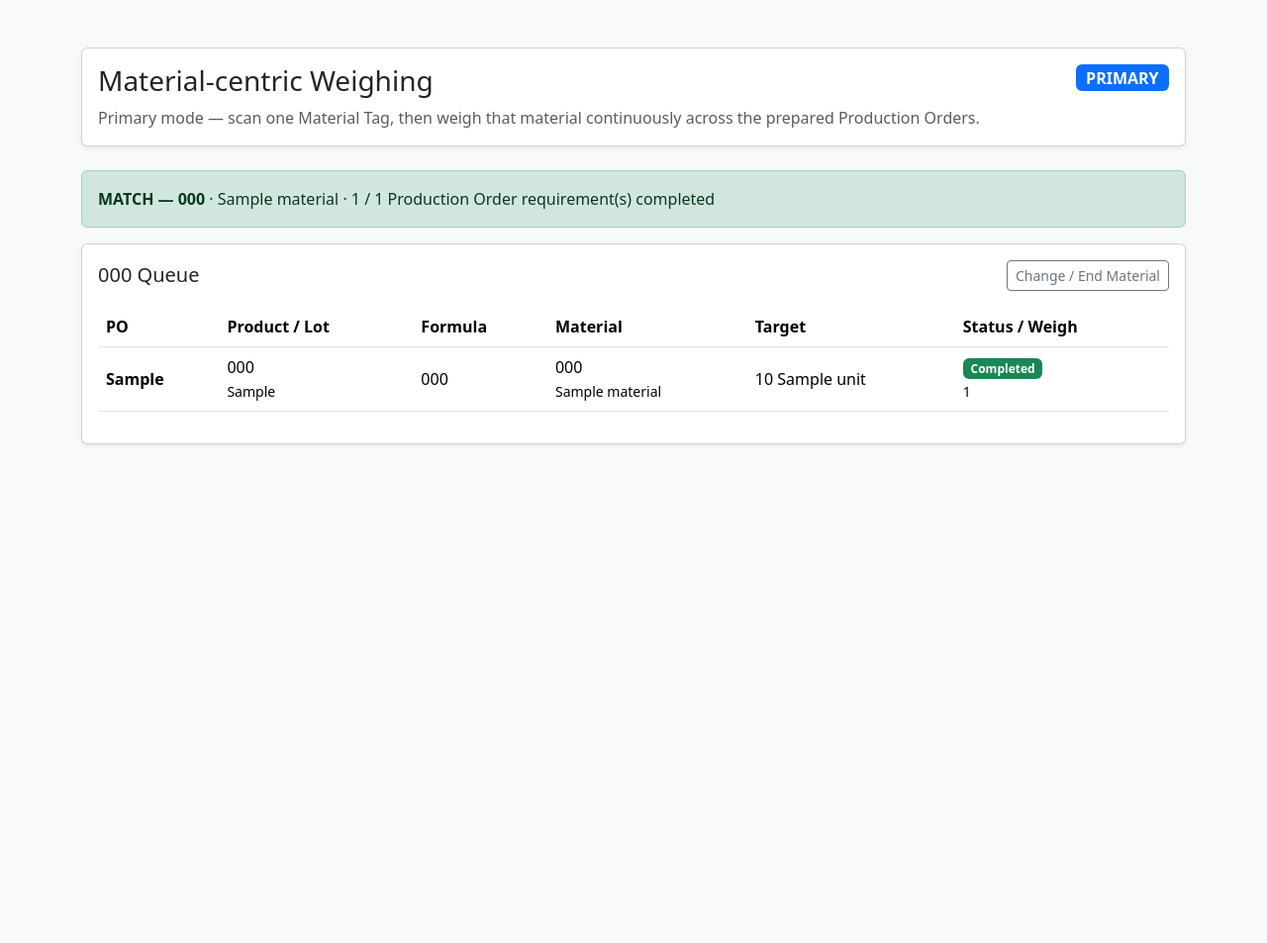
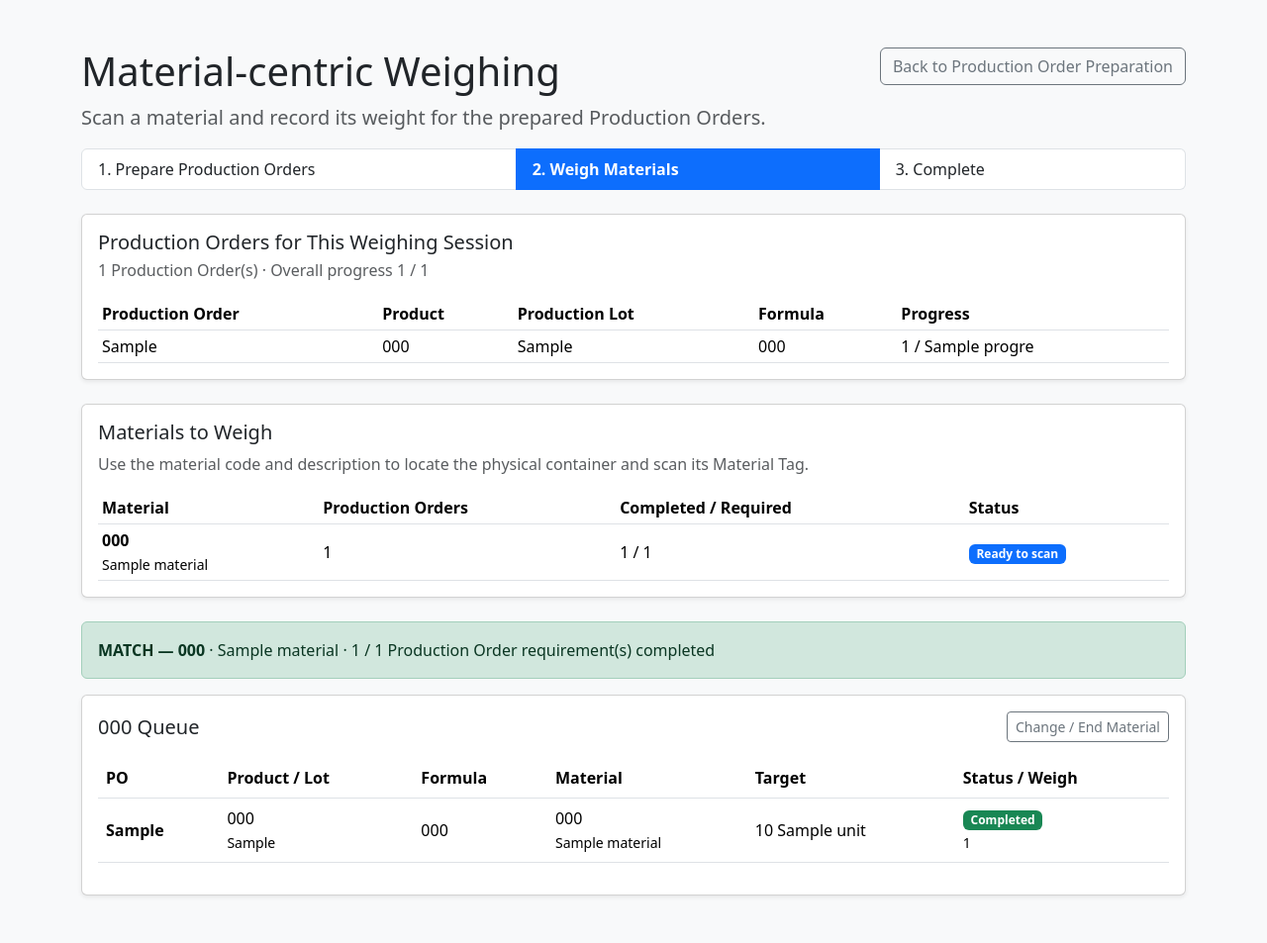
Before and after one commit to Babygman/SCT_PreweightQRcodeLabel, a Flask app: template app/templates/weighing/material.html in a window 1280 px wide. Shown: the whole page at 99% size. Before the commit the page ends 450 px from the top, so only its background shows below. Run offline with Flask 3, Linux system fonts and the light colour scheme; the template is opened without the code that fills it: most values are stand-ins (such as "Sample title", 1, 10 or a date in 2020).

Commit message:
Improve material-centric workflow UX

```diff
--- a/app/services/material_workflow.py
+++ b/app/services/material_workflow.py
@@ -81,7 +81,7 @@ def build_material_queue(station_id, material_tag_payload, require_pending=True)
         return MaterialQueueResult(
             False,
             "MATERIAL_NOT_REQUIRED",
-            "UN-MATCH — Material is not required by the Active Work Set.",
+            "UN-MATCH — Material is not required by this weighing session.",
             tag,
             material,
         )
--- /dev/null
+++ b/app/templates/_material_workflow_steps.html
@@ -0,0 +1,16 @@
+<nav aria-label="Material-centric workflow progress" class="mb-4">
+  <ol class="list-group list-group-horizontal-md">
+    <li class="list-group-item flex-fill{% if current_step == 1 %} active{% endif %}"
+        {% if current_step == 1 %}aria-current="step"{% endif %}>
+      {% if current_step == 1 %}<strong>{% endif %}1. Prepare Production Orders{% if current_step == 1 %}</strong>{% endif %}
+    </li>
+    <li class="list-group-item flex-fill{% if current_step == 2 %} active{% endif %}"
+        {% if current_step == 2 %}aria-current="step"{% endif %}>
+      {% if current_step == 2 %}<strong>{% endif %}2. Weigh Materials{% if current_step == 2 %}</strong>{% endif %}
+    </li>
+    <li class="list-group-item flex-fill{% if current_step == 3 %} active{% endif %}"
+        {% if current_step == 3 %}aria-current="step"{% endif %}>
+      {% if current_step == 3 %}<strong>{% endif %}3. Complete{% if current_step == 3 %}</strong>{% endif %}
+    </li>
+  </ol>
+</nav>
--- a/app/templates/weighing/material.html
+++ b/app/templates/weighing/material.html
@@ -1,29 +1,70 @@
 {% extends "base.html" %}
 {% block title %}Material-centric Weighing{% endblock %}
 {% block content %}
-<div class="card shadow-sm mb-4">
+<header class="mb-3 d-flex justify-content-between align-items-start gap-3 flex-wrap">
+  <div>
+    <h1 class="display-6 mb-2">Material-centric Weighing</h1>
+    <p class="lead text-muted mb-0">Scan a material and record its weight for the prepared Production Orders.</p>
+  </div>
+  <a class="btn btn-outline-secondary" href="{{ url_for('preparation.prepare') }}">Back to Production Order Preparation</a>
+</header>
+{% set current_step = 2 %}
+{% include "_material_workflow_steps.html" %}
+
+<section class="card shadow-sm mb-4" aria-labelledby="session-summary-heading">
   <div class="card-body">
-    <div class="d-flex justify-content-between align-items-start gap-3 flex-wrap">
+    <div class="d-flex justify-content-between align-items-center gap-2 flex-wrap">
       <div>
-        <h1 class="h3 mb-2">Material-centric Weighing</h1>
-        <p class="text-muted mb-0">Primary mode — scan one Material Tag, then weigh that material continuously across the prepared Production Orders.</p>
+        <h2 class="h5 mb-1" id="session-summary-heading">Production Orders for This Weighing Session</h2>
+        <p class="text-muted mb-0">{{ overview.orders|length }} Production Order(s) · Overall progress {{ overview.completed_count }} / {{ overview.required_count }}</p>
       </div>
-      <span class="badge text-bg-primary fs-6">PRIMARY</span>
     </div>
+    {% if overview.orders %}
+    <div class="table-responsive mt-3"><table class="table table-sm align-middle mb-0">
+      <thead><tr><th>Production Order</th><th>Product</th><th>Production Lot</th><th>Formula</th><th>Progress</th></tr></thead>
+      <tbody>{% for order in overview.orders %}<tr>
+        <td>{{ order.po_no }}</td><td>{{ order.product.code }}</td><td>{{ order.production_lot }}</td>
+        <td>{{ order.formula.code }}</td><td>{{ overview.progress[order.id][0] }} / {{ overview.progress[order.id][1] }}</td>
+      </tr>{% endfor %}</tbody>
+    </table></div>
+    {% else %}<p class="text-muted mt-3 mb-0">No Production Orders have been prepared for this weighing session.</p>{% endif %}
   </div>
-</div>
+</section>
+
+<section class="card shadow-sm mb-4" aria-labelledby="materials-heading">
+  <div class="card-body">
+    <h2 class="h5" id="materials-heading">Materials to Weigh</h2>
+    <p class="text-muted">Use the material code and description to locate the physical container and scan its Material Tag.</p>
+    {% if overview.materials %}
+    <div class="table-responsive"><table class="table table-sm align-middle mb-0">
+      <thead><tr><th>Material</th><th>Production Orders</th><th>Completed / Required</th><th>Status</th></tr></thead>
+      <tbody>{% for material_summary in overview.materials %}<tr>
+        <td><strong>{{ material_summary.material.code }}</strong><br><small>{{ material_summary.material.name }}</small></td>
+        <td>{{ material_summary.required_count }}</td>
+        <td>{{ material_summary.completed_count }} / {{ material_summary.required_count }}</td>
+        <td>
+          {% if material_summary.status == "Completed" %}<span class="badge text-bg-success">Completed</span>
+          {% elif material_summary.status == "Partially completed" %}<span class="badge text-bg-warning">Partially completed</span>
+          {% else %}<span class="badge text-bg-primary">Ready to scan</span>{% endif %}
+        </td>
+      </tr>{% endfor %}</tbody>
+    </table></div>
+    {% else %}<p class="text-muted mb-0">No materials are available until Production Orders are prepared.</p>{% endif %}
+  </div>
+</section>
 
 {% if not queue %}
 <div class="card shadow-sm">
   <div class="card-body">
-    <label class="form-label" for="material-session-tag">Scan Material Tag</label>
+    <h2 class="h5">Scan Material Tag</h2>
+    <p class="text-muted">Scan the QR code on the physical material container. The system will show the prepared Production Orders that require this material.</p>
+    <label class="form-label" for="material-session-tag">Material Tag QR</label>
     <input class="form-control" id="material-session-tag" autocomplete="off" autofocus maxlength="2000">
     <div id="material-session-result" class="fw-bold mt-2 text-muted" aria-live="polite">Scan Material Tag to validate</div>
     <div class="row g-2 mt-3">
       <div class="col-sm-7"><input class="form-control" placeholder="Actual Weight" disabled></div>
       <div class="col-sm-5 d-grid"><button class="btn btn-primary" type="button" disabled>Save Weighing</button></div>
     </div>
-    <a class="btn btn-outline-secondary mt-3" href="{{ url_for('preparation.prepare') }}">Back to Active Work Set Preparation</a>
   </div>
 </div>
 <script>
--- a/app/weighing/routes.py
+++ b/app/weighing/routes.py
@@ -21,6 +21,7 @@ from app.extensions import db
 from app.models import ProductionOrder, WeighingTransaction
 from app.services.material_workflow import build_material_queue, save_material_queue_item
 from app.services.weighing import save_weighing, validate_material_tag
+from app.services.workset import active_work_set_overview
 
 from . import bp
 from .forms import MaterialQueueWeightForm, WeighingForm
@@ -131,6 +132,7 @@ def sticker_qr(transaction_id):
 @station_required
 @roles_required("OPERATOR", "SUPERVISOR", "ADMIN")
 def material_mode():
+    overview = active_work_set_overview(session["station_id"])
     active_payload = session.get("active_material_tag")
     queue = (
         build_material_queue(session["station_id"], active_payload, require_pending=False)
@@ -143,6 +145,7 @@ def material_mode():
     return render_template(
         "weighing/material.html",
         queue=queue,
+        overview=overview,
         weight_form=MaterialQueueWeightForm(),
     )
 
```
Also changed, not shown: app/preparation/routes.py (+9 -7 lines), app/services/workset.py (+74 -4 lines), app/templates/preparation/prepare.html (+33 -12 lines), tests/test_material_workflow.py (+61 -0 lines), tests/test_preparation.py (+40 -9 lines).
